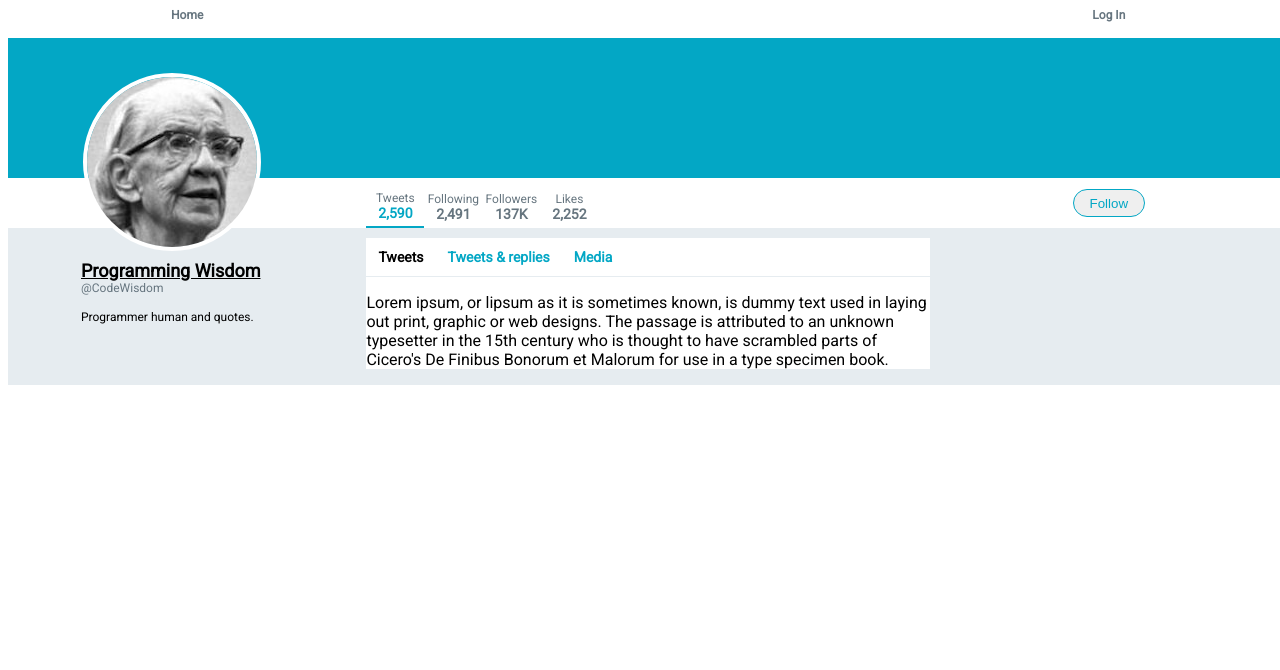
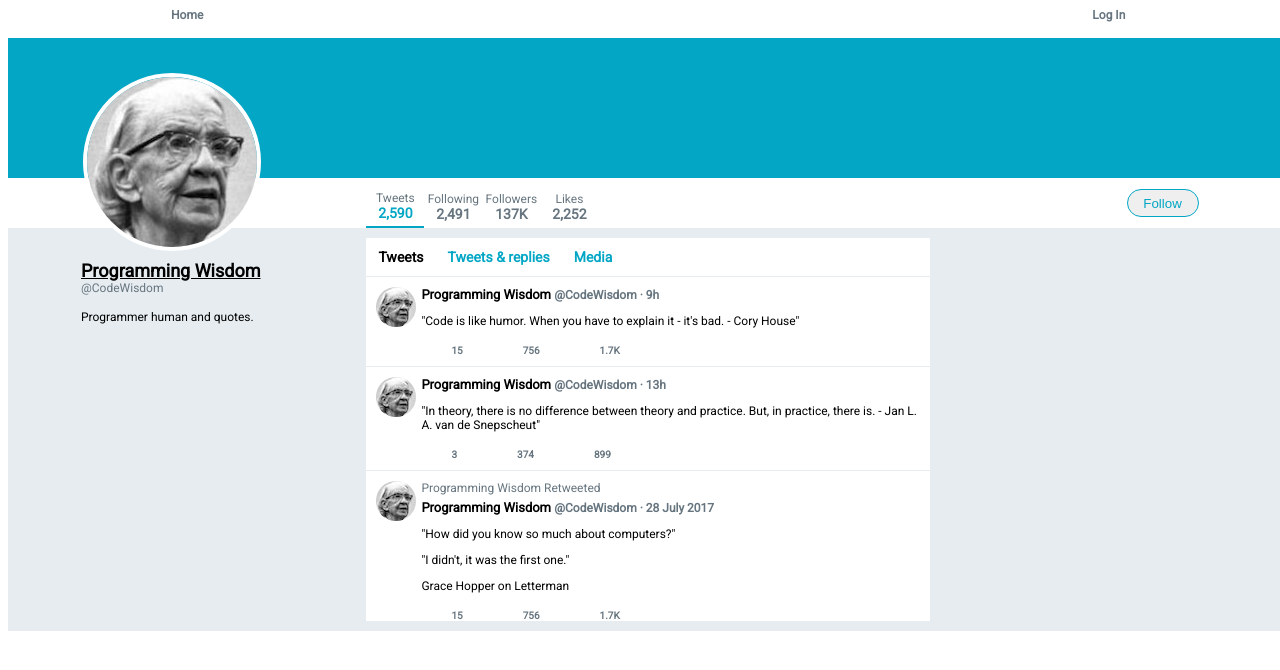
Before and after one commit to pachkovska/tweeterish, a plain HTML site: page index.html in a window 1280 px wide. Drawn offline with Linux system fonts and the light colour scheme.

Commit message:
finished content

```diff
--- a/index.html
+++ b/index.html
@@ -14,7 +14,7 @@
         <div class="NavBar--btn Home">Home</div>
         <div class="NavBar--btn Login">Log In</div>
         <div class="PageHeader">
-            <img src="img/grace_hopper.jpg" alt="Grace Hopper">
+            <img class="profileImage" src="img/grace_hopper.jpg" alt="Grace Hopper">
         </div>
         <div class="TweetStats">
             <div class="TweetStats--tweetCount">
@@ -47,9 +47,58 @@
                     <div class="Tweets--navBar-item Tweets-replies">Tweets & replies</div>
                     <div class="Tweets--navBar-item Tweets-media">Media</div>
                 </div>
-                <p>
-                        Lorem ipsum, or lipsum as it is sometimes known, is dummy text used in laying out print, graphic or web designs. The passage is attributed to an unknown typesetter in the 15th century who is thought to have scrambled parts of Cicero's De Finibus Bonorum et Malorum for use in a type specimen book.
-                    </p>
+                <div class="Tweets-content">
+                    <div class="Tweets-content-single">
+                        <img class="tweetImage" src="img/single_tweet_image.jpg" alt="Grace Hopper">
+                        <div class="Tweets-content-single--text">
+                            <p class="Tweets-content-single--accountName">
+                                Programming Wisdom
+                                <span>@CodeWisdom &middot 9h</span>
+                            </p>
+                            <p class="Tweets-content-single--text-main">"Code is like humor. When you have to explain  it - it's bad. - Cory House"</p>
+                            <div class="singleTweet-stats">
+                                <p>15</p>
+                                <p>756</p>
+                                <p>1.7K</p>
+                            </div>
+                        </div>
+                    </div>
+                    <div class="Tweet-break"></div>
+                    <div class="Tweets-content-single">
+                        <img class="tweetImage" src="img/single_tweet_image.jpg" alt="Grace Hopper">
+                        <div class="Tweets-content-single--text">
+                            <p class="Tweets-content-single--accountName">
+                                Programming Wisdom
+                                <span>@CodeWisdom &middot 13h</span>
+                            </p>
+                            <p class="Tweets-content-single--text-main">"In theory, there is no difference between theory and practice. But, in practice, there is. - Jan L. A. van de Snepscheut"</p>
+                            <div class="singleTweet-stats">
+                                <p>3</p>
+                                <p>374</p>
+                                <p>899</p>
+                            </div>
+                        </div>
+                    </div>
+                    <div class="Tweet-break"></div>
+                    <div class="Tweets-content-single">
+                        <img class="tweetImage" src="img/single_tweet_image.jpg" alt="Grace Hopper">
+                        <div class="Tweets-content-single--text">
+                            <p class="retweet">Programming Wisdom Retweeted</p>
+                            <p class="Tweets-content-single--accountName">
+                                Programming Wisdom
+                                <span>@CodeWisdom &middot 28 July 2017</span>
+                            </p>
+                            <p class="Tweets-content-single--text-main">"How did you know so much about computers?"</p>
+                            <p class="Tweets-content-single--text-main">"I didn't, it was the first one."</p>
+                            <p class="Tweets-content-single--text-main">Grace Hopper on Letterman</p>
+                            <div class="singleTweet-stats">
+                                <p>15</p>
+                                <p>756</p>
+                                <p>1.7K</p>
+                            </div>
+                        </div>
+                    </div>
+                </div>
             </div>
         </div>
         <div class="RightSection"></div>
--- a/styles/site.css
+++ b/styles/site.css
@@ -17,7 +17,6 @@ body {
 
 .NavBar--btn {
     grid-row: 1;
-    /* margin-top: 20px; */
     font-size: 12px;
     font-weight: bold;
     color: var(--grey-font);
@@ -39,9 +38,8 @@ body {
     background-color: var(--twt-blue);
 }
 
-img {
-    margin-top: 35px;
-    margin-left: 75px;
+.profileImage {
+    margin: 35px 0 0 75px;
     border: 4px solid white;
     border-radius: 180px;
 }
@@ -97,6 +95,7 @@ img {
     height: 28px;
     width:72px;
     border-radius: 25px;
+    margin-left: 30%;
 }
 
 .AboutSection,  .Tweets, .RightSection {
@@ -164,3 +163,55 @@ img {
     margin: 15px 0 0 73px;
     font-size: 12px;
 }
+
+.Tweets-content-single {
+    margin: 10px;
+    display: grid;
+    grid-template-columns: 45px 1fr;
+    grid-template-rows: 1;
+}
+
+.tweetImage {
+    border-radius: 180px;
+    grid-column: 1;
+    grid-row: 1;
+}
+
+.Tweets-content-single--text {
+    font-size: 12px;
+    grid-column: 2;
+    grid-row: 1;
+}
+
+.Tweets-content-single--accountName {
+    font-size: 13px;
+    font-weight: bold;
+    margin: 0 0 0 0;
+}
+
+.Tweets-content-single--accountName > span {
+    color: var(--grey-font);
+    font-size: 12px;
+}
+
+.singleTweet-stats {
+    font-size: 10px;
+    color: var(--grey-font);
+    display: flex;
+    flex-direction: row;
+    flex-wrap: wrap;
+}
+
+.singleTweet-stats > p {
+    margin: 5px 30px 0 30px;
+    font-weight: bold;
+}
+
+.retweet {
+    color: var(--grey-font);
+    margin: 0 0 5px 0;
+}
+
+.Tweet-break {
+    border-bottom: 1px solid var(--content-background);
+}
```
